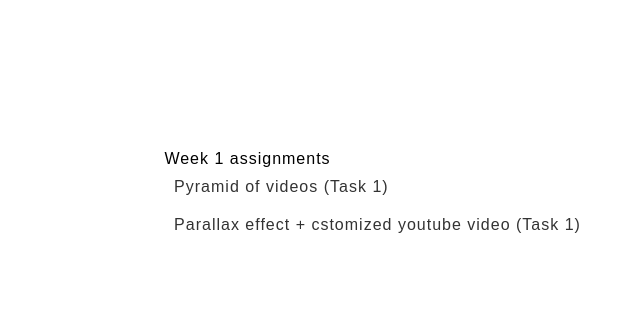
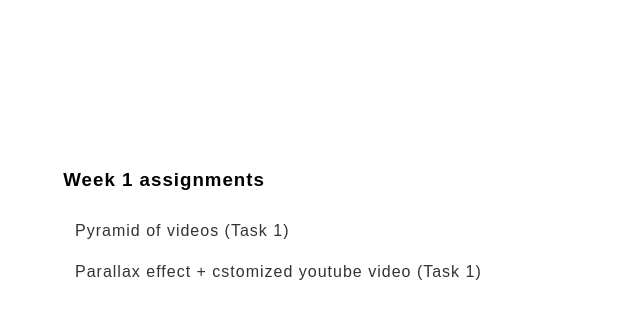
Before and after one commit to Arunangshu13/assignments, a plain HTML site: page week1.html in a window 1280 px wide. Shown: the whole page, without its empty margins (10-650 px from the left). Drawn offline with Linux system fonts and the light colour scheme.

Commit message:
minor change

```diff
--- a/week1.html
+++ b/week1.html
@@ -14,7 +14,7 @@
             display:flex;
             flex-direction: column;
             width: auto;
-            padding:10%;
+            padding:10% 2%;
 
         }
         .container ul{
@@ -35,7 +35,7 @@
 <body>
     <div class="container">
         <ul>
-            Week 1 assignments
+            <h3>Week 1 assignments</h3>
             <li><a href="./week1/pyramid-of-video/">Pyramid of videos (Task 1)</a></li>
             <li><a href="./week1/paralax-custom-ytb-video/">Parallax effect + cstomized youtube video (Task 1)</a></li>
         </ul>
```
